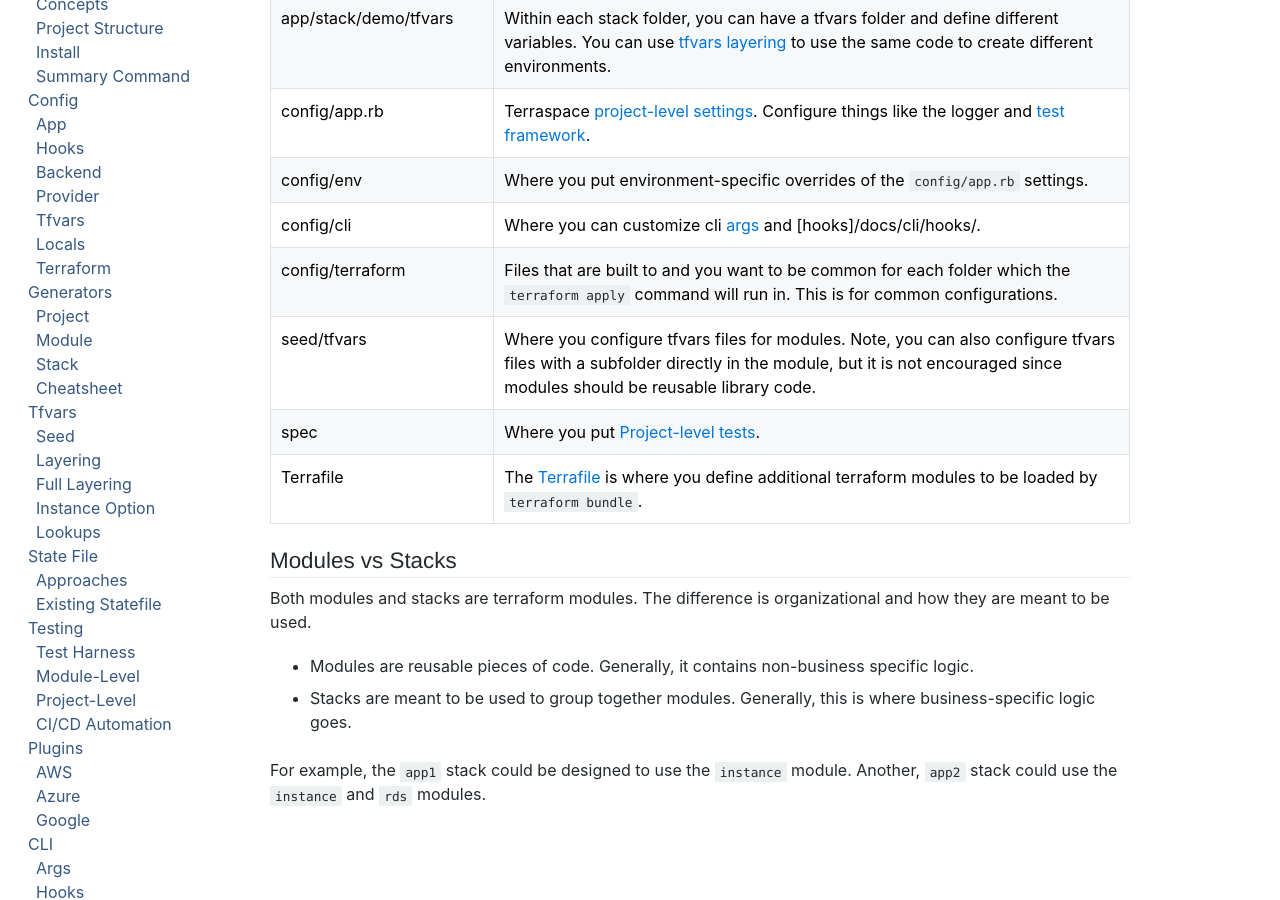
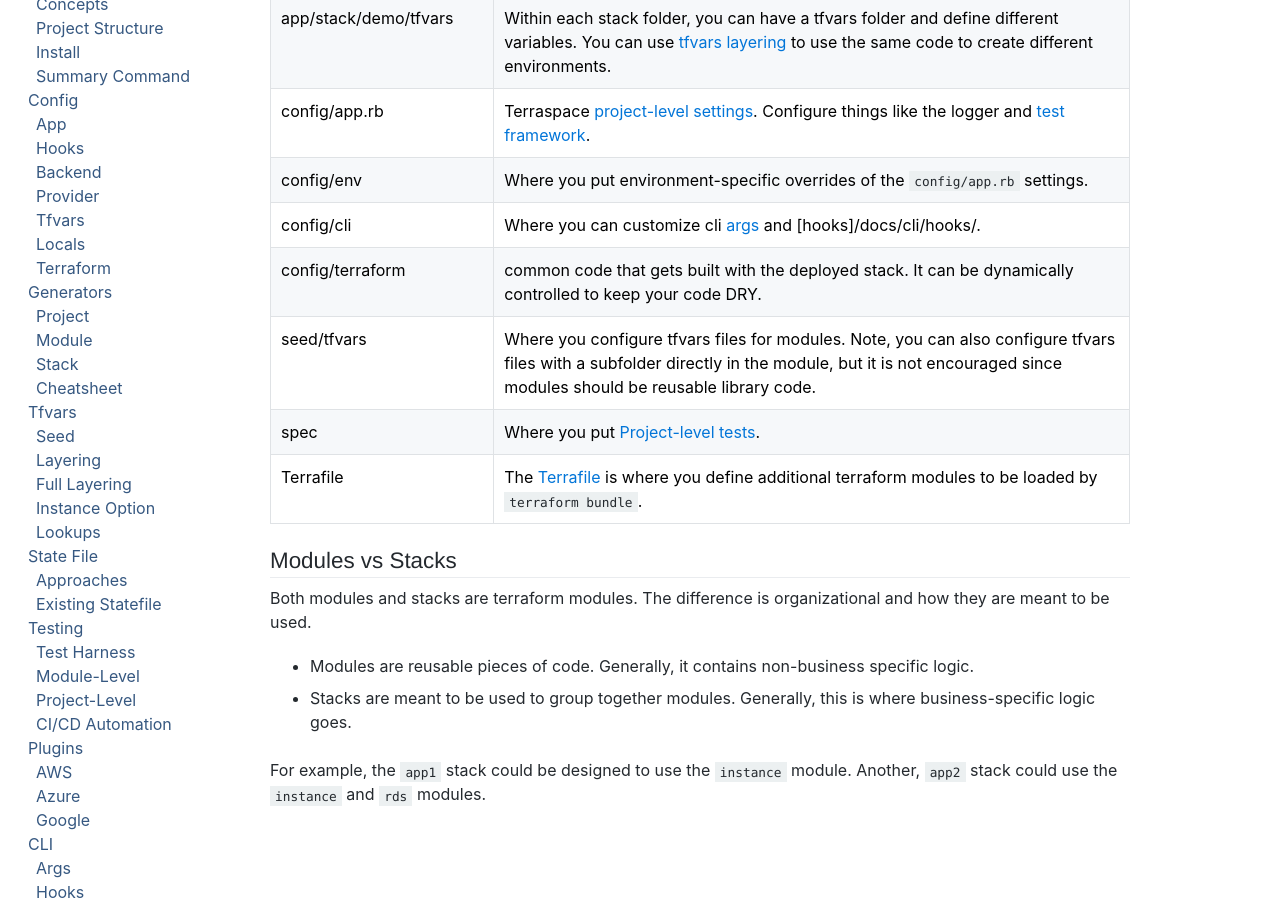
Before and after one commit to boltops-tools/terraspace-docs, a Jekyll site: the page built from _docs/intro/structure.md, in a window 1280 px wide and 900 px high, scrolled down 1049 px. Built offline with Jekyll 4.4.1, drawn with Linux system fonts in a browser that asks for light colours; a script that is not in the unit is left out.

Commit message:
Update structure.md

```diff
--- a/_docs/intro/structure.md
+++ b/_docs/intro/structure.md
@@ -41,7 +41,7 @@ app/stack/demo/tfvars | Within each stack folder, you can have a tfvars folder a
 config/app.rb | Terraspace [project-level settings]({% link _docs/config/app.md %}). Configure things like the logger and [test framework]({% link _docs/testing.md %}).
 config/env | Where you put environment-specific overrides of the `config/app.rb` settings.
 config/cli | Where you can customize cli [args]({% link _docs/cli/args.md %}) and [hooks]{% link _docs/cli/hooks.md %}.
-config/terraform | Files that are built to and you want to be common for each folder which the `terraform apply` command will run in. This is for common configurations.
+config/terraform | common code that gets built with the deployed stack. It can be dynamically controlled to keep your code DRY.
 seed/tfvars | Where you configure tfvars files for modules.  Note, you can also configure tfvars files with a subfolder directly in the module, but it is not encouraged since modules should be reusable library code.
 spec | Where you put [Project-level tests]({% link _docs/testing/project.md %}).
 Terrafile | The [Terrafile]({% link _docs/terrafile.md %}) is where you define additional terraform modules to be loaded by `terraform bundle`.
```
